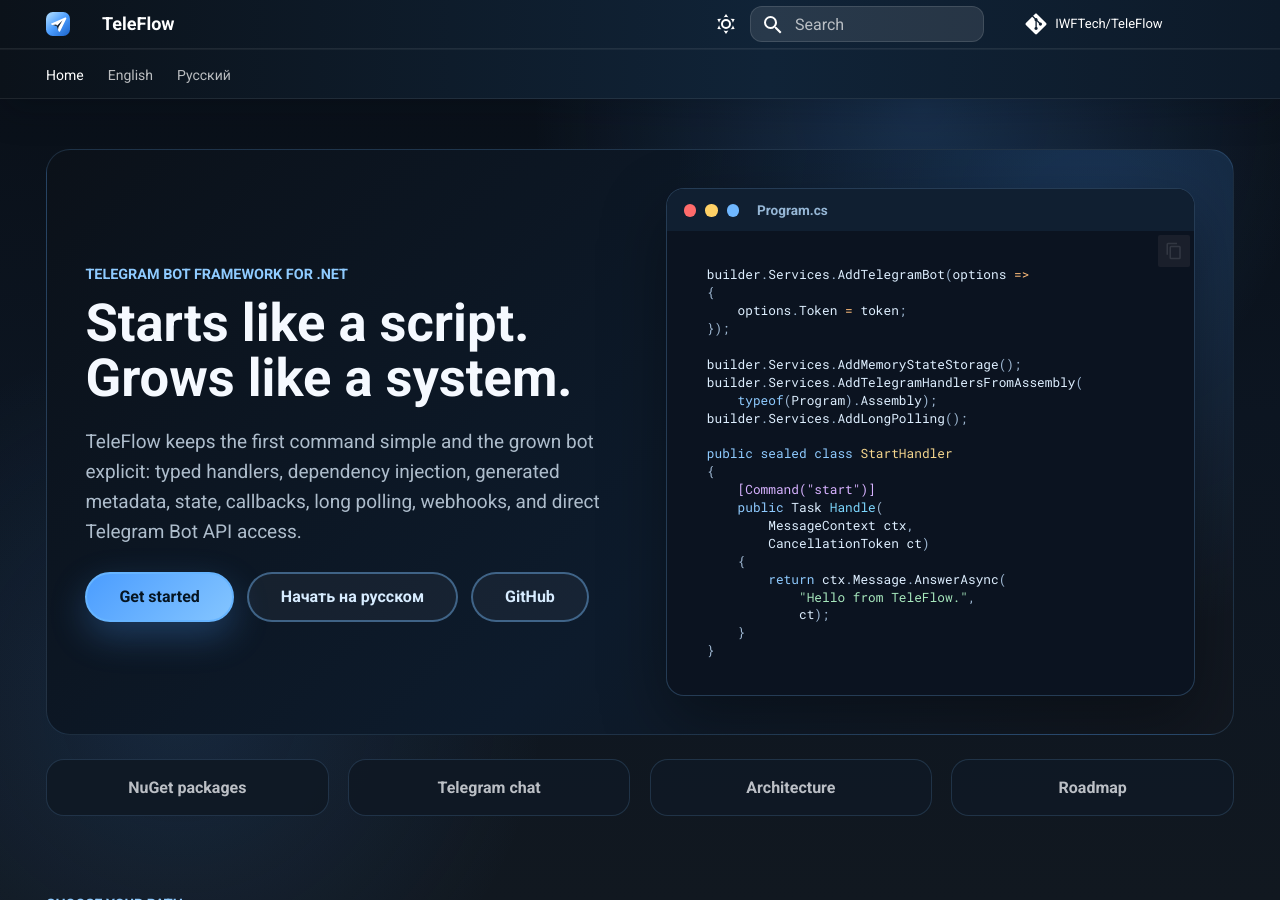
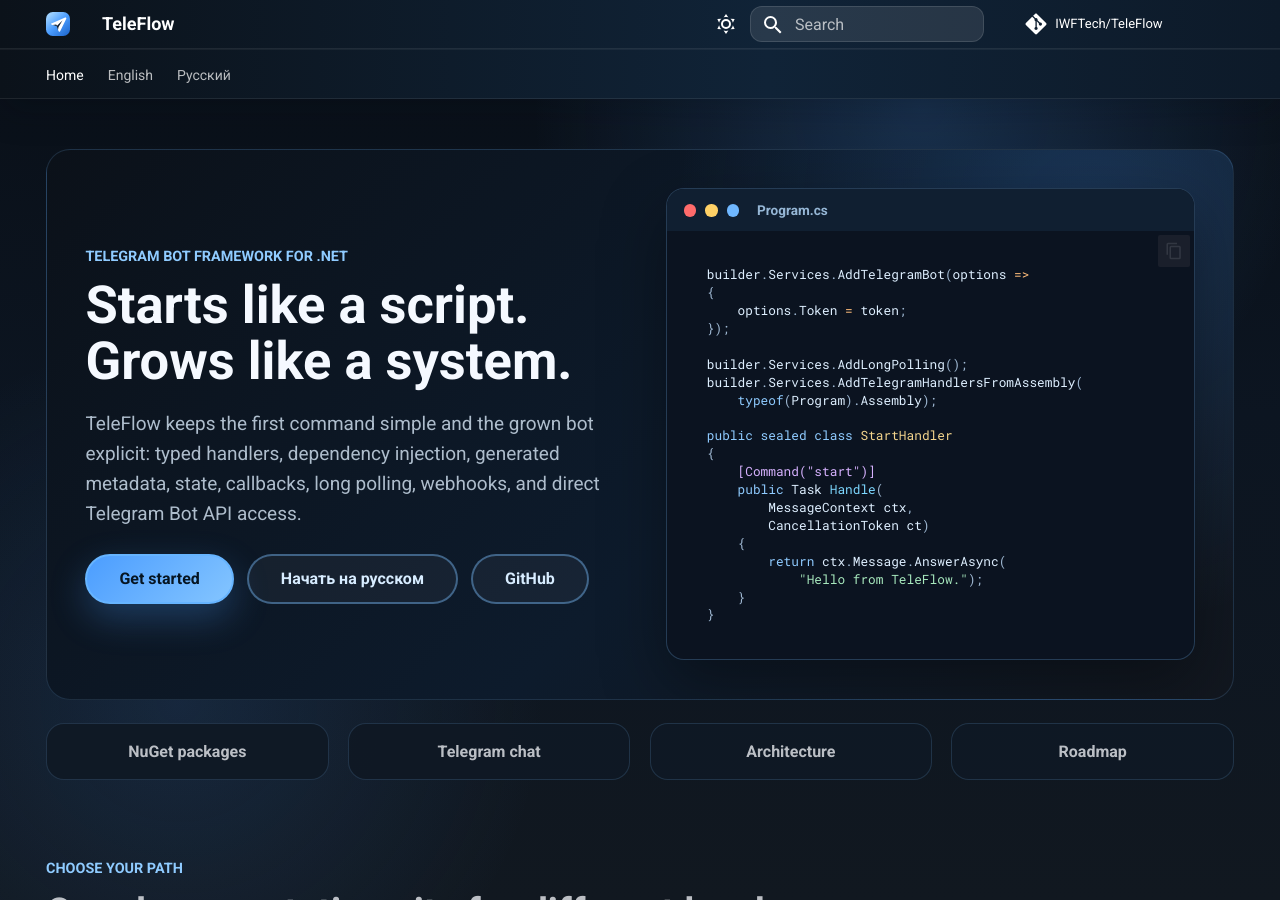
Before and after one commit to IWFTech/TeleFlow, an MkDocs documentation site: the page built from docs/index.md, in a window 1280 px wide and 900 px high. Built offline with MkDocs 1.6.1 and Material for MkDocs 9.7.7, drawn with Linux system fonts in a browser that asks for light colours; comment, search, counter and statistics services are not loaded.

Commit message:
docs: example fix

````diff
--- a/docs/index.md
+++ b/docs/index.md
@@ -33,10 +33,9 @@ builder.Services.AddTelegramBot(options =>
     options.Token = token;
 });
 
-builder.Services.AddMemoryStateStorage();
+builder.Services.AddLongPolling();
 builder.Services.AddTelegramHandlersFromAssembly(
     typeof(Program).Assembly);
-builder.Services.AddLongPolling();
 
 public sealed class StartHandler
 {
@@ -46,8 +45,7 @@ public sealed class StartHandler
         CancellationToken ct)
     {
         return ctx.Message.AnswerAsync(
-            "Hello from TeleFlow.",
-            ct);
+            "Hello from TeleFlow.");
     }
 }
 ```
````
